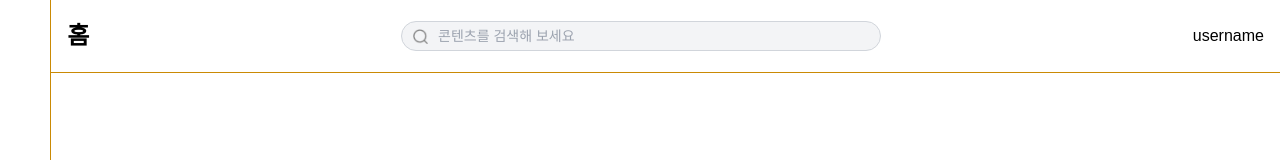
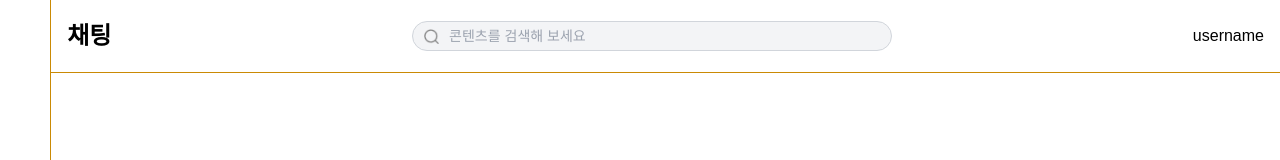
Before and after one commit to aotoyae/sainti, a Next.js app: page /chat in a window 1280 px wide. Shown: the top 160 px of the page. Built offline with nearby package versions, Linux system fonts and the light colour scheme.

Commit message:
feat: 로딩 문구 표시

```diff
--- a/src/app/(nav)/layout.tsx
+++ b/src/app/(nav)/layout.tsx
@@ -2,8 +2,8 @@
 
 import Image from 'next/image';
 import Link from 'next/link';
-import { useState } from 'react';
-import { useRouter } from 'next/navigation';
+import { useEffect, useState } from 'react';
+import { usePathname, useRouter } from 'next/navigation';
 
 export default function NavLayout({
   children,
@@ -11,15 +11,27 @@ export default function NavLayout({
   children: React.ReactNode;
 }>) {
   const [title, setTitle] = useState('홈');
+  const [isLoading, setIsLoading] = useState(false);
   const router = useRouter();
+  const pathname = usePathname();
+
   const menus = [
     { id: '1', link: 'home', title: '홈', src: '/home_icon.png' },
     { id: '2', link: 'mail', title: '받은편지함', src: '/mail_icon.png' },
     { id: '3', link: 'chat', title: '채팅', src: '/chat_icon.png' },
   ];
 
+  useEffect(() => {
+    const menu = menus.find((menu) => `/${menu.link}` === pathname);
+    if (menu) {
+      setTitle(menu.title);
+    }
+
+    setIsLoading(false);
+  }, [pathname]);
+
   const handleRoute = (title: string, link: string) => {
-    setTitle(title);
+    setIsLoading(true);
     router.push(`/${link}`);
   };
 
@@ -60,7 +72,13 @@ export default function NavLayout({
           </div>
           <h3>username</h3>
         </header>
-        {children}
+        {isLoading ? (
+          <div className="h-full flex justify-center items-center">
+            <h1 className="text-2xl font-black">로딩 중입니다.</h1>
+          </div>
+        ) : (
+          children
+        )}
       </section>
     </main>
   );
```
